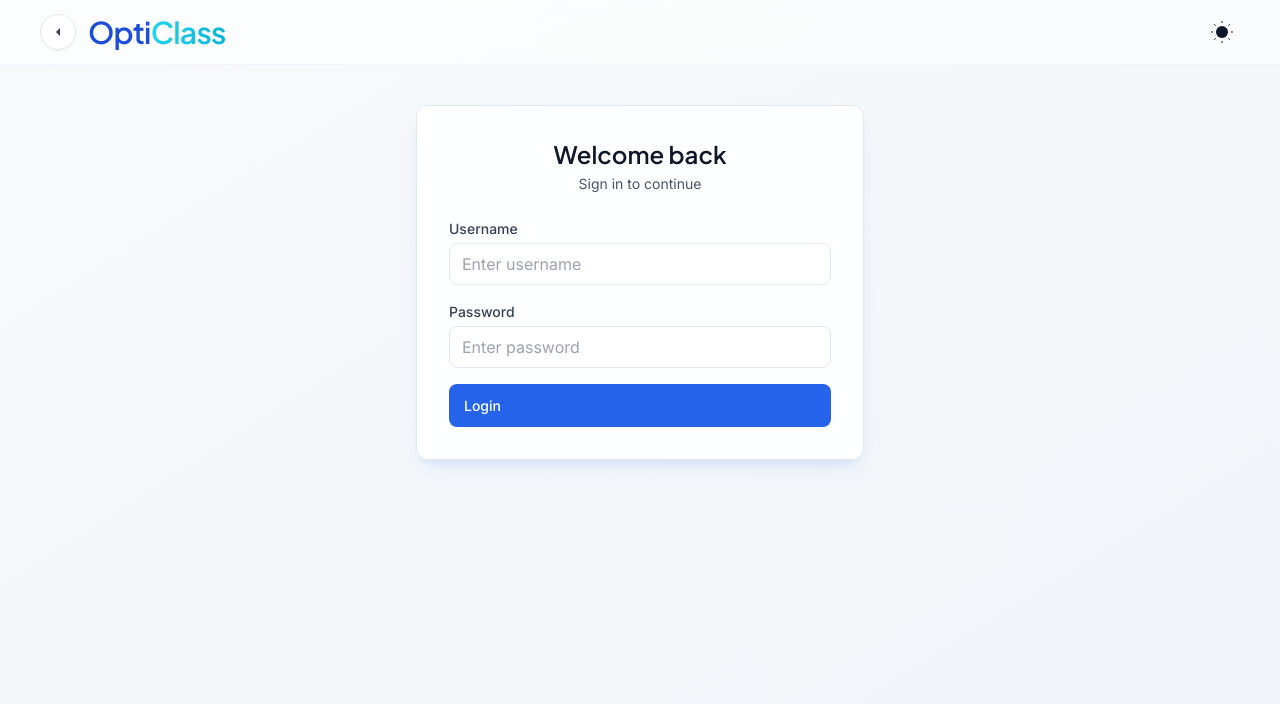
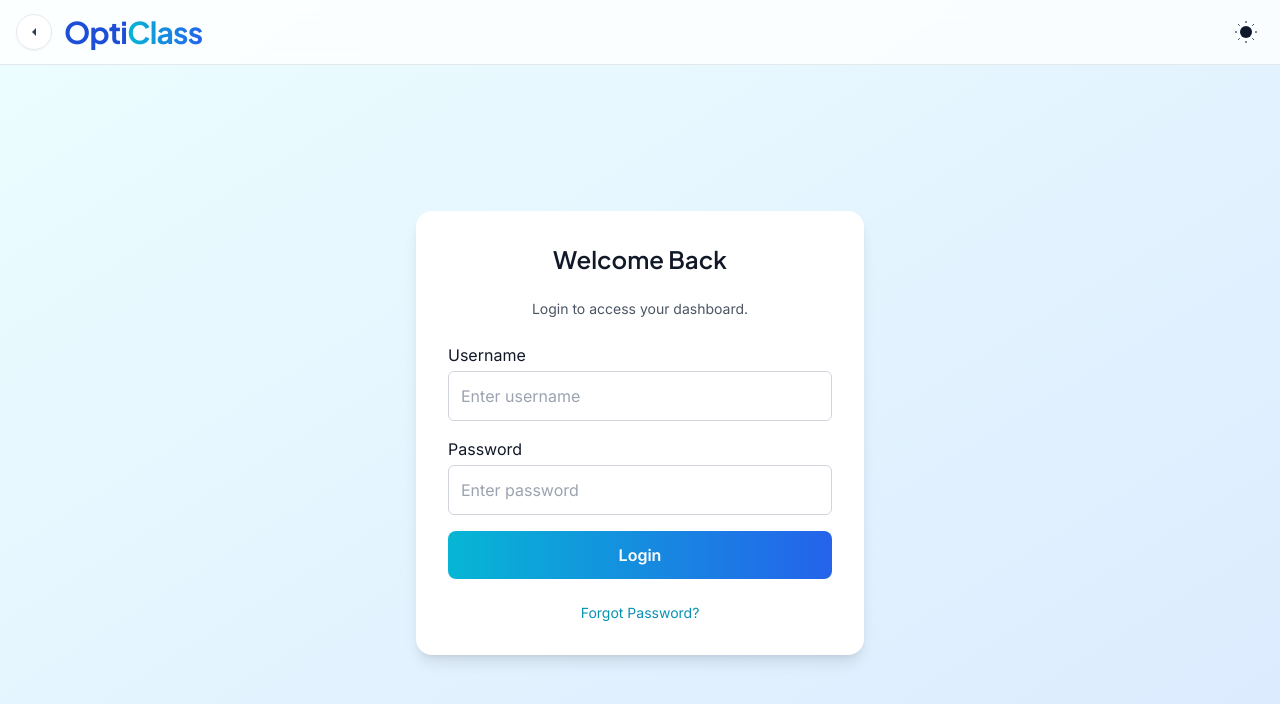
Before and after one commit to BitsKreig/CUFINALOC, a React (Vite) app in the folder Frontend/: page / in a window 1280 px wide. Shown: the top 704 px of the page. Built offline with nearby package versions, Linux system fonts and the light colour scheme.

Commit message:
Updated timetable.json, LoginPage.jsx, and tailwind.config.js

```diff
--- a/Frontend/src/pages/LoginPage.jsx
+++ b/Frontend/src/pages/LoginPage.jsx
@@ -1,75 +1,172 @@
 import React, { useState } from "react";
 import { useNavigate } from "react-router-dom";
 import BackButton from "../components/BackButton";
+import ThemeToggle from "../components/ThemeToggle";
 import useTheme from "../useTheme";
-import ThemeToggle from "../components/ThemeToggle";
 
 export default function LoginPage() {
-  const [username, setUsername] = useState("");
-  const [password, setPassword] = useState("");
+  const [formData, setFormData] = useState({ username: "", password: "", email: "" });
+  const [loading, setLoading] = useState(false);
+  const [forgotMode, setForgotMode] = useState(false);
   const navigate = useNavigate();
   const { theme, toggleTheme } = useTheme();
 
-  const handleLogin = (e) => {
+  const handleChange = (e) => setFormData({ ...formData, [e.target.name]: e.target.value });
+
+  const handleLogin = async (e) => {
     e.preventDefault();
-    // Dummy check — you can skip this if you just want redirect
-    if (username.trim() && password.trim()) {
-      navigate("/landing"); // Redirect to landing page first
+    setLoading(true);
+    try {
+      const response = await fetch("http://localhost:5000/api/login", {
+        method: "POST",
+        headers: { "Content-Type": "application/json" },
+        body: JSON.stringify({
+          username: formData.username,
+          password: formData.password,
+        }),
+      });
+      const data = await response.json();
+      if (response.ok) {
+        alert("Login successful!");
+        navigate("/landing");
       } else {
-      alert("Enter username & password!");
+        alert(data.message || "Invalid credentials");
+      }
+    } catch (error) {
+      alert("Server error. Try again later.");
+    } finally {
+      setLoading(false);
+    }
+  };
+
+  const handleForgotPassword = async (e) => {
+    e.preventDefault();
+    setLoading(true);
+    try {
+      const response = await fetch("http://localhost:5000/api/forgot-password", {
+        method: "POST",
+        headers: { "Content-Type": "application/json" },
+        body: JSON.stringify({ email: formData.email }),
+      });
+      const data = await response.json();
+      if (response.ok) {
+        alert("Password reset link sent!");
+        setForgotMode(false);
+      } else {
+        alert(data.message || "Email not found");
+      }
+    } catch (error) {
+      alert("Server error. Try again later.");
+    } finally {
+      setLoading(false);
     }
   };
 
   return (
-    <div className="min-h-screen">
-      {/* Top Bar */}
-      <header className="sticky top-0 z-20 bg-white/80 backdrop-blur supports-[backdrop-filter]:bg-white/60 border-b border-ink-100">
-        <div className="container flex items-center justify-between h-16">
+    <div className="min-h-screen flex flex-col bg-gradient-to-br from-cyan-50 to-blue-100 dark:from-gray-900 dark:to-gray-800 text-gray-900 dark:text-gray-100 transition-all duration-500">
+      {/* Header */}
+      <header className="sticky top-0 z-20 bg-white/80 dark:bg-gray-900/80 backdrop-blur border-b border-gray-200 dark:border-gray-700">
+        <div className="container mx-auto flex items-center justify-between h-16 px-4">
           <div className="flex items-center gap-3">
             <BackButton fallback="/landing" />
-            <h1 className="font-display text-2xl md:text-3xl tracking-tight">
-              <span className="text-brand-700">Opti</span>
-              <span className="bg-gradient-to-r from-cyan-400 to-cyan-500 bg-clip-text text-transparent">Class</span>
+            <h1 className="font-display text-3xl tracking-tight">
+              <span className="text-blue-700 dark:text-cyan-400 font-bold">Opti</span>
+              <span className="bg-gradient-to-r from-cyan-500 to-blue-600 bg-clip-text text-transparent font-bold">
+                Class
+              </span>
             </h1>
           </div>
-          <div className="flex items-center gap-2">
-            <ThemeToggle toggleTheme={toggleTheme} />
-          </div>
+          <ThemeToggle theme={theme} toggleTheme={toggleTheme} />
         </div>
       </header>
-      <div className="flex items-center justify-center py-10">
-      <div className="card p-8 w-full max-w-md shadow-card">
-        <div className="text-center mb-6">
-          <h2 className="font-display text-2xl text-ink-900">Welcome back</h2>
-          <p className="text-sm text-ink-600 mt-1">Sign in to continue</p>
-        </div>
-        <form onSubmit={handleLogin} className="space-y-4">
+
+      {/* Main Card */}
+      <div className="flex flex-1 items-center justify-center p-6">
+        <div className="w-full max-w-md bg-white dark:bg-gray-800 rounded-2xl shadow-lg p-8 space-y-6 transition-all duration-500 hover:shadow-2xl">
+          <h2 className="text-center font-display text-2xl">
+            {forgotMode ? "Forgot Password" : "Welcome Back"}
+          </h2>
+          <p className="text-center text-sm text-gray-600 dark:text-gray-400">
+            {forgotMode
+              ? "Enter your registered email to reset your password."
+              : "Login to access your dashboard."}
+          </p>
+
+          <form
+            onSubmit={forgotMode ? handleForgotPassword : handleLogin}
+            className="space-y-4"
+          >
+            {!forgotMode && (
+              <>
                 <div>
-            <label className="label" htmlFor="username">Username</label>
+                  <label htmlFor="username" className="block mb-1">Username</label>
                   <input
+                    type="text"
                     id="username"
-              type="text"
-              value={username}
-              onChange={(e) => setUsername(e.target.value)}
-              className="input"
+                    name="username"
+                    value={formData.username}
+                    onChange={handleChange}
+                    className="w-full border border-gray-300 dark:border-gray-600 rounded-md p-3 bg-white dark:bg-gray-700 text-gray-900 dark:text-gray-100 focus:ring-2 focus:ring-cyan-500 outline-none"
                     placeholder="Enter username"
-              autoComplete="username"
                   />
                 </div>
+
                 <div>
-            <label className="label" htmlFor="password">Password</label>
+                  <label htmlFor="password" className="block mb-1">Password</label>
                   <input
+                    type="password"
                     id="password"
-              type="password"
-              value={password}
-              onChange={(e) => setPassword(e.target.value)}
-              className="input"
+                    name="password"
+                    value={formData.password}
+                    onChange={handleChange}
+                    className="w-full border border-gray-300 dark:border-gray-600 rounded-md p-3 bg-white dark:bg-gray-700 text-gray-900 dark:text-gray-100 focus:ring-2 focus:ring-cyan-500 outline-none"
                     placeholder="Enter password"
-              autoComplete="current-password"
                   />
                 </div>
-          <button type="submit" className="btn-primary w-full">Login</button>
+              </>
+            )}
+
+            {forgotMode && (
+              <div>
+                <label htmlFor="email" className="block mb-1">Registered Email</label>
+                <input
+                  type="email"
+                  id="email"
+                  name="email"
+                  value={formData.email}
+                  onChange={handleChange}
+                  className="w-full border border-gray-300 dark:border-gray-600 rounded-md p-3 bg-white dark:bg-gray-700 text-gray-900 dark:text-gray-100 focus:ring-2 focus:ring-cyan-500 outline-none"
+                  placeholder="Enter your email"
+                />
+              </div>
+            )}
+
+            <button
+              type="submit"
+              disabled={loading}
+              className="w-full bg-gradient-to-r from-cyan-500 to-blue-600 text-white py-3 rounded-lg font-semibold hover:from-cyan-600 hover:to-blue-700 transition-all"
+            >
+              {loading ? "Processing..." : forgotMode ? "Send Reset Link" : "Login"}
+            </button>
           </form>
+
+          <div className="text-center text-sm text-gray-600 dark:text-gray-400">
+            {forgotMode ? (
+              <button
+                onClick={() => setForgotMode(false)}
+                className="text-cyan-600 dark:text-cyan-400 hover:underline"
+              >
+                Back to Login
+              </button>
+            ) : (
+              <button
+                onClick={() => setForgotMode(true)}
+                className="text-cyan-600 dark:text-cyan-400 hover:underline"
+              >
+                Forgot Password?
+              </button>
+            )}
+          </div>
         </div>
       </div>
     </div>
--- a/Frontend/tailwind.config.js
+++ b/Frontend/tailwind.config.js
@@ -1,4 +1,6 @@
+/** @type {import('tailwindcss').Config} */
 export default {
+  darkMode: 'class', // 👈 ADD THIS LINE
   content: ["./index.html", "./src/**/*.{js,ts,jsx,tsx}"],
   theme: {
     container: {
```
Also changed, not shown: 1 other file (tests, documents, lock files or other folders). Lines whose indentation alone changed are shown as unchanged.
